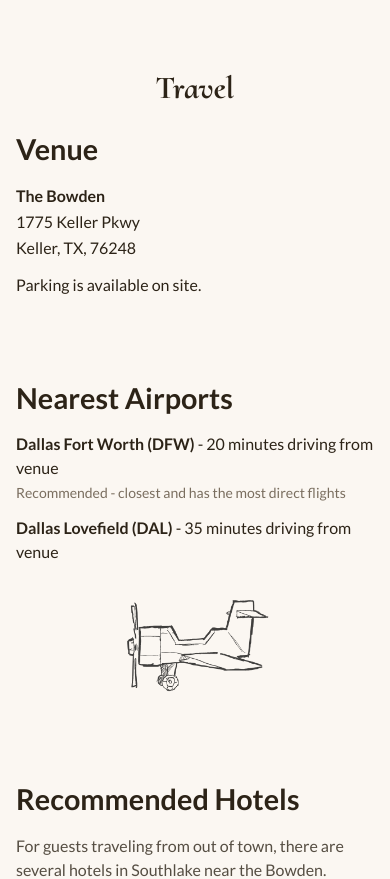
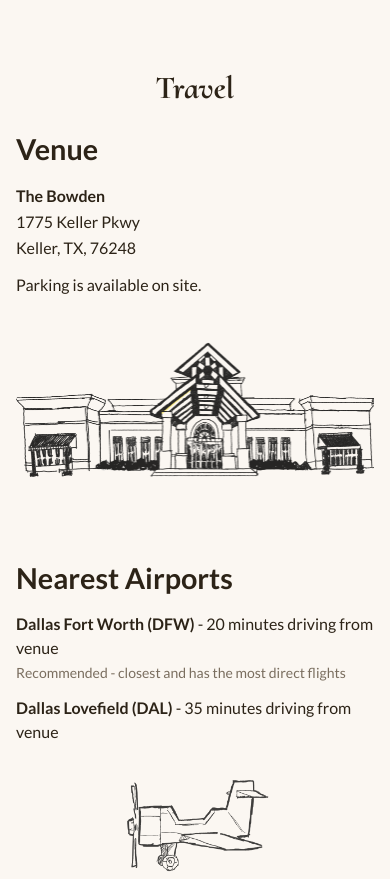
Before and after one commit to vvusirik/wedding, a Next.js app: page /travel in a window 390 px wide. Shown: the top 879 px of the page. Built offline with nearby package versions, Linux system fonts and the light colour scheme; no server answers.

Commit message:
mobile fixes and bowden illustration

```diff
--- a/app/_components/navbar.tsx
+++ b/app/_components/navbar.tsx
@@ -85,7 +85,6 @@
                                 <Drawer.Description className="sr-only">
                                     Site navigation
                                 </Drawer.Description>
-                                <div className={styles.drawerDivider} />
                                 <div className={styles.drawerNav}>
                                     {navLinks.map((link) => {
                                         const isActive =
@@ -103,15 +102,6 @@
                                         );
                                     })}
                                 </div>
-                                <div className={styles.drawerFooter}>
-                                    <a
-                                        href="/api/logout"
-                                        onClick={handleLogout}
-                                        className={styles.drawerLogout}
-                                    >
-                                        Logout
-                                    </a>
-                                </div>
                             </Drawer.Content>
                         </Drawer.Portal>
                     </Drawer.Root>
--- a/app/page.module.css
+++ b/app/page.module.css
@@ -57,6 +57,12 @@
   opacity: 0.9;
 }
 
+@media (max-width: 640px) {
+  .heroInvite {
+    margin-top: 4rem;
+  }
+}
+
 .heroTitle {
   font-family: var(--font-dom-loves-mary);
   font-size: clamp(4rem, 10vw, 7.5rem);
--- a/app/travel/page.module.css
+++ b/app/travel/page.module.css
@@ -96,6 +96,13 @@
   }
 }
 
+.bowdenIllustration {
+  width: 100%;
+  height: auto;
+  margin-top: 1.5rem;
+  opacity: 0.85;
+}
+
 .hotelTextBody {
   margin-bottom: 1rem;
 }
--- a/app/travel/page.tsx
+++ b/app/travel/page.tsx
@@ -24,6 +24,13 @@
                 <p className="mt-3">
                     Parking is available on site.
                 </p>
+                <Image
+                    src="/images/icons/bowden.png"
+                    alt="The Bowden illustration"
+                    width={900}
+                    height={400}
+                    className={styles.bowdenIllustration}
+                />
             </>
         ),
     },
```
Also changed, not shown: public/images/icons/bowden.png (added).
